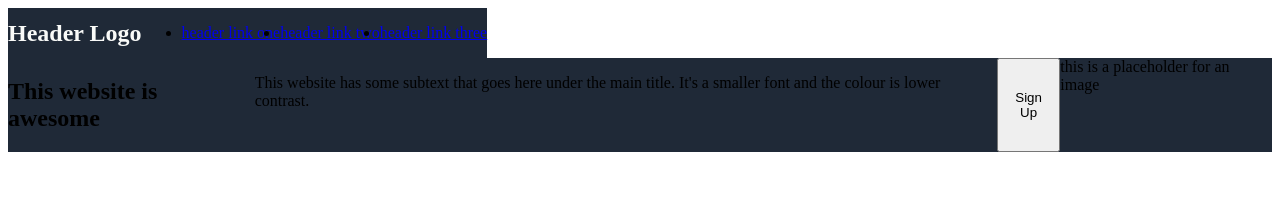
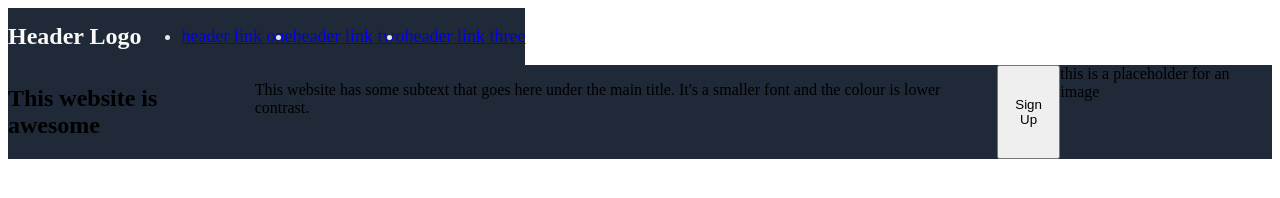
Before and after one commit to JHuggins11/odin-css-project, a plain HTML site: page index.html in a window 1280 px wide. Drawn offline with Linux system fonts and the light colour scheme.

Commit message:
Alter header link's size and colour

```diff
--- a/style.css
+++ b/style.css
@@ -22,3 +22,8 @@ header {
     font-weight: bold;
     color: #F9FAF8;
 }
+
+.header-links {
+    font-size: 18px;
+    color: #E5E7EB;
+}
```
